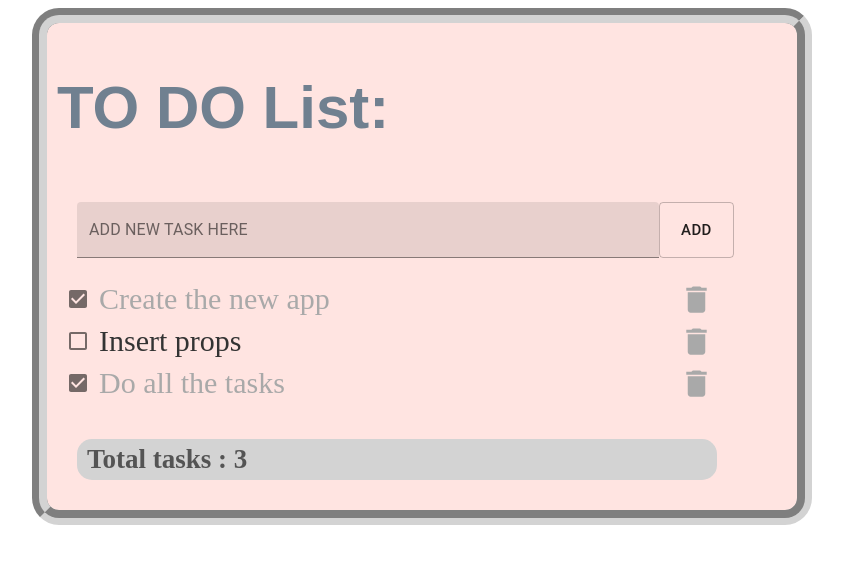
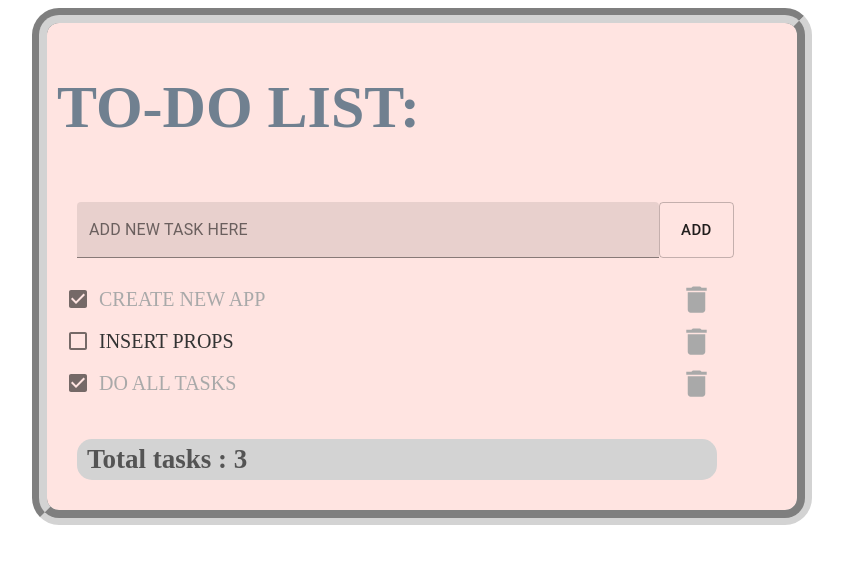
Before and after one commit to WebHeroSchool/React_Todo_NM, a React (Create React App) app: page / in a window 1280 px wide. Shown: the top 564 px of the page, without its empty margins (0-843 px from the left). Built offline with nearby package versions, Linux system fonts and the light colour scheme.

Commit message:
defaultProps

```diff
--- a/src/Components/App/App.js
+++ b/src/Components/App/App.js
@@ -9,17 +9,17 @@ class App extends React.Component {
     state = {
         items: [
             {
-                value: 'Create the new app ',
+                value: 'CREATE NEW APP ',
                 isDone: true,
                 id: 1
             },
             {
-                value: 'Insert props',
+                value: 'INSERT PROPS',
                 isDone: false,
                 id: 2
             },
             {
-                value: 'Do all the tasks',
+                value: 'DO ALL TASKS',
                 isDone: true,
                 id: 3
             }
@@ -62,7 +62,7 @@ class App extends React.Component {
         return (
             <Container fixed>
                 <div className={styles.wrap}>
-                    <h1 className={styles.title}> TO DO List:</h1>
+                    <h1 className={styles.title}> TO-DO LIST:</h1>
                     <InputItem onClickAdd={this.onClickAdd} />
                     <div>
                         <ItemList
--- a/src/Components/App/App.module.css
+++ b/src/Components/App/App.module.css
@@ -11,5 +11,5 @@
 }
 .title{
     color: #708090;
-    font-family: "Apple SD Gothic Neo", sans-serif;
+    font-family: "Times New Roman",  sans-serif;
 }
--- a/src/Components/Footer/Footer.js
+++ b/src/Components/Footer/Footer.js
@@ -6,5 +6,9 @@ const Footer = ({count}) => (
         <span className={styles.text}>Total tasks : {count}</span>
     </div>
 );
+Footer.defaultProps = {
+    count: 0
+};
+
 
 export default Footer;
--- a/src/Components/InputItem/InputItem.js
+++ b/src/Components/InputItem/InputItem.js
@@ -12,10 +12,9 @@ class InputItem extends React.Component{
     };
 
     onButtonClickClearInput = () => {
-
         this.state.inputValue === '' ?
             this.setState({helperText: 'This field is requiered', error:true}) :
-            this.props.onClickAdd( this.state.inputValue )
+            this.props.onClickAdd( this.state.inputValue );
     };
 
     render(){
--- a/src/Components/Item/Items.module.css
+++ b/src/Components/Item/Items.module.css
@@ -1,6 +1,7 @@
 .item{
     color: #333;
     width:90%;
+    font-size: 20px;
 }
 .done{
     color: darkgrey;
```
